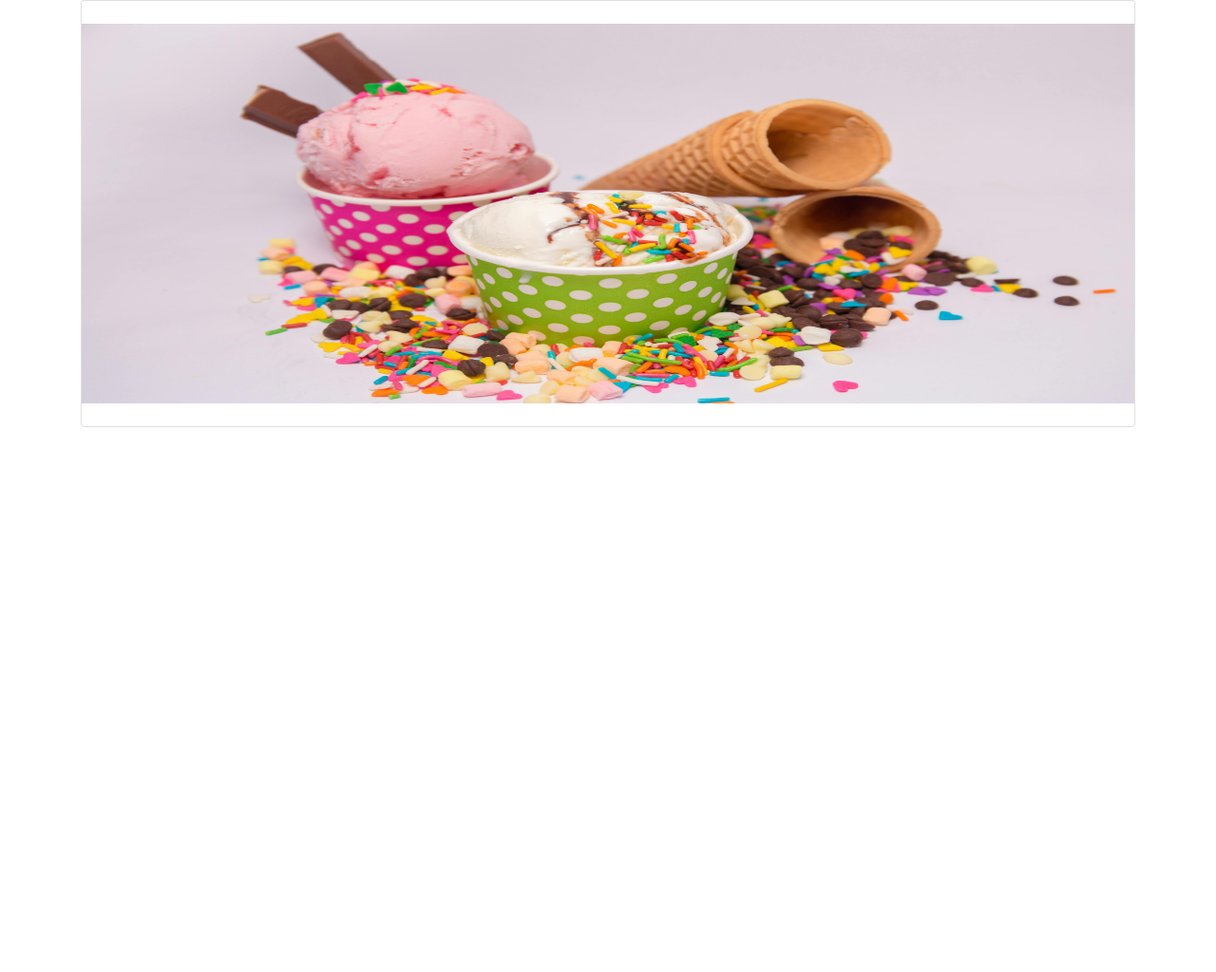
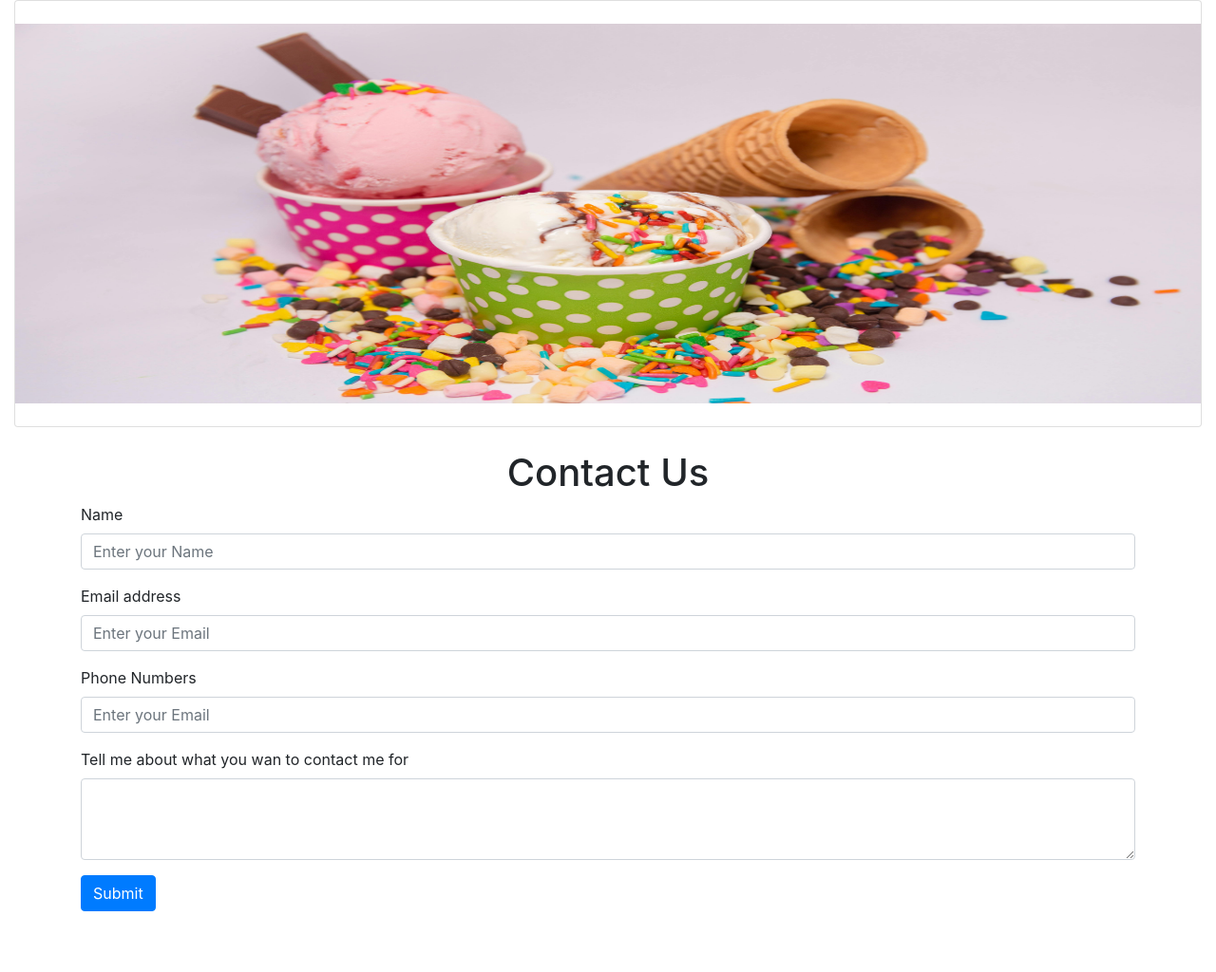
Before and after one commit to AyushGupta2114/Django-Ice-cream-Website, a Django app: page /contact in a window 1280 px wide. Shown: the part 80-1104 px from the top of the page at 95% size. Before the commit the page ends 530 px from the top, so only its background shows below. Run offline with Django 3.2, Linux system fonts and the light colour scheme.

Commit message:
Contact us Page completed

```diff
--- a/templates/contact.html
+++ b/templates/contact.html
@@ -1,10 +1,33 @@
 {% extends "base.html" %}
 {% block title %}Contact{% endblock title %}
 {% block body %}
-<div class="container">
-    <div class="card mb-4 box-shadow">
-        <img src="/static/img/1.jpg" width="800"
-        height="400" class="d-block w-100 my-4" />
+<div class="container-fluid mb-3">
+  <div class="card mb-4 box-shadow">
+    <img src="/static/img/1.jpg" width="800" height="400" class="d-block w-100 my-4" />
+  </div>
+
+  <div class="container mb-3">
+    <h1 class="text-center">Contact Us</h1>
+
+    <div class="form-group"
+    <form>
+      <div class="form-group">
+        <label for="Name">Name</label>
+        <input type="text" class="form-control" id="name" name="name" placeholder="Enter your Name ">
+      </div>
+      <div class="form-group">
+        <label for="email">Email address</label>
+        <input type="email" class="form-control" id="email" placeholder="Enter your Email">
+      </div>
+      <div class="form-group">
+        <label for="phone2numeric">Phone Numbers</label>
+        <input type="phone2numeric" class="form-control" id="phone2numeric" placeholder="Enter your Email">
+      </div>
+      <div class="form-group">
+        <label for="desc">Tell me about what you wan to contact me for</label>
+      <textarea class="form-control" id="desc" rows="3" name="desc"></textarea>
+     </div>
+    <button class="btn btn-primary mb-5"type="submit">Submit</button>
+    </form>
     </div>
-</div>
-{% endblock body %}
+    {% endblock body %}
```
Also changed, not shown: templates/index.html (+31 -23 lines).
